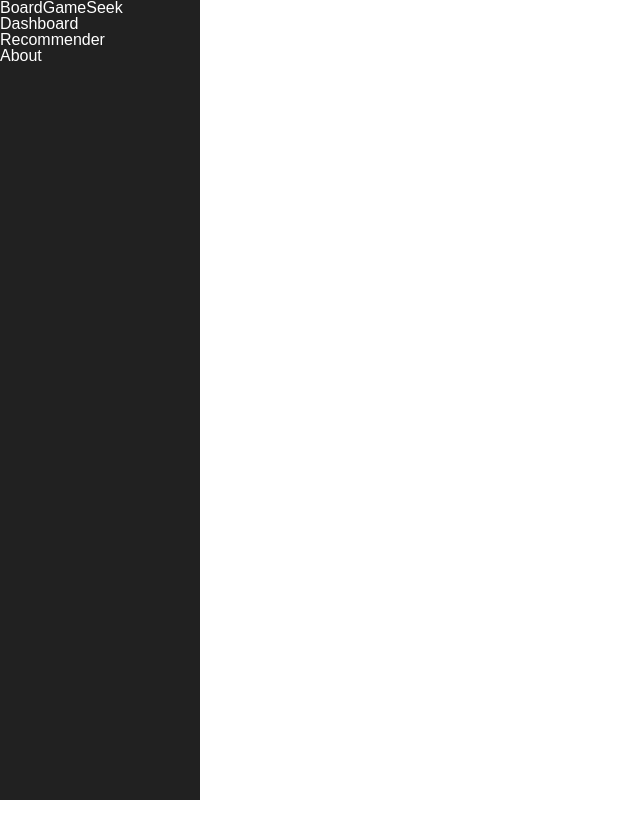
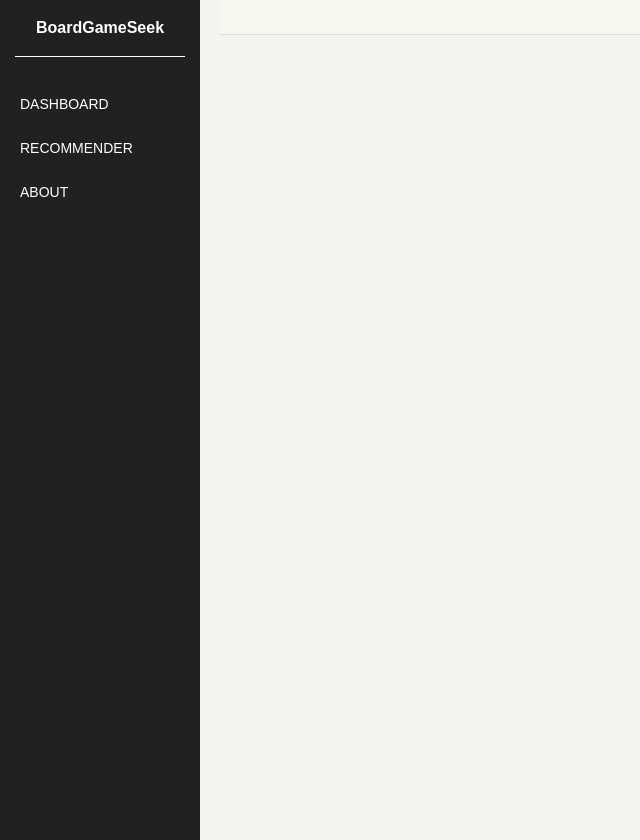
Before and after one commit to matty22/boardgameseek, a Vue app: page / in a window 1280 px wide. Shown: the whole page, without its empty margins (0-640 px from the left). Before the commit the page ends 800 px from the top, so only its background shows below. Built offline with nearby package versions, Linux system fonts and the light colour scheme.

Commit message:
Fleshes out basic UI

```diff
--- a/src/components/Dashboard.vue
+++ b/src/components/Dashboard.vue
@@ -1,14 +1,22 @@
 <template>
-  <aside id="leftCol">
-    <div id="title">
-      <p>BoardGameSeek</p>
-    </div>
-    <ul>
-      <li>Dashboard</li>
-      <li>Recommender</li>
-      <li>About</li>
-    </ul>
-  </aside>
+  <div id="body">
+    <aside>
+      <div id="title">
+        <h3>BoardGameSeek</h3>
+      </div>
+      <ul>
+        <li>DASHBOARD</li>
+        <li>RECOMMENDER</li>
+        <li>ABOUT</li>
+      </ul>
+    </aside>
+    <main>
+      <section id="infoBar"></section>
+      <section id="topRow"></section>
+      <section id="middleRow"></section>
+      <section id="bottomRow"></section>
+    </main>
+  </div>
 </template>
 
 <script>
@@ -24,22 +32,75 @@ export default {
 
 <!-- Add "scoped" attribute to limit CSS to this component only -->
 <style scoped>
-ul {
-  list-style-type: none;
+
+/* Set up grid for entire dashboard */
+#body {
+  display: grid;
+  grid-template-columns: 200px auto;
 }
 
-#leftCol {
-  width: 200px;
+/* Brown nav window */
+aside {
   background-color: #212121;
   color: #ffffff;
   min-height: 100vh;
-
+  padding: 20px 0px;
 }
 
-#title {
+/* Brown nav window title - BoardGameSeek */
+aside > #title {
+  margin: 0 15px;
+  text-align: center;
+  padding-bottom: 20px;
+  border-bottom: 1px solid #ffffff;
+}
 
+/* Navigation UL */
+aside > ul {
+  list-style-type: none;
+  padding: 40px 20px;
+  font-size: 14px;
+}
+
+aside > ul > li {
+  padding-bottom: 30px;
+}
+
+/* Main window styles */
+
+main {
+  display: grid;
+  grid-row-gap: 20px;
+  grid-template-rows: 35px 150px 300px 200px;
+  background-color: #f4f3ef;
+  padding: 0px 20px;
+}
+
+#infoBar {
+  background-color: #f4f8ef;
+  border-bottom: 1px solid #dadada;
+}
+
+#topRow {
+  display: grid;
+  grid-template-rows: 1fr;
+  grid-template-columns: auto auto auto auto;
+  grid-column-gap: 20px;
+}
+
+#middleRow {
+  display: grid;
+  grid-template-rows: 1fr;
+  grid-template-columns: auto auto;
+  grid-column-gap: 20px;
+}
+
+#bottomRow {
+  display: grid;
+  grid-template-rows: 1fr;
+  grid-template-columns: auto auto;
+  grid-column-gap: 20px;
 }
 
 
-
 </style>
```
